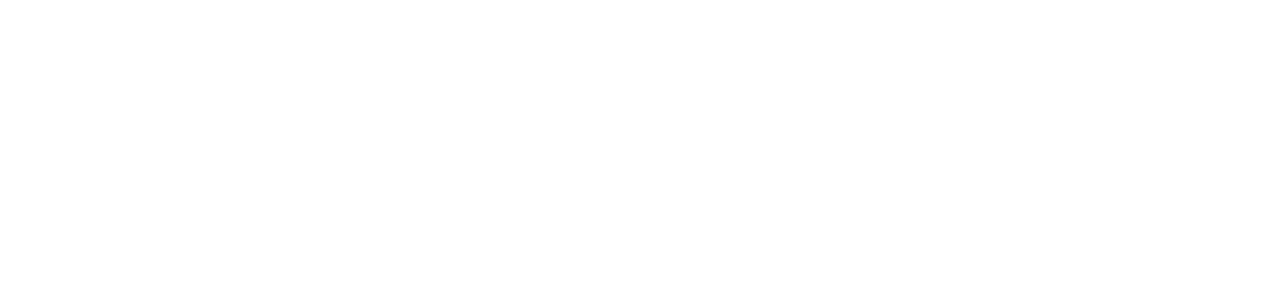
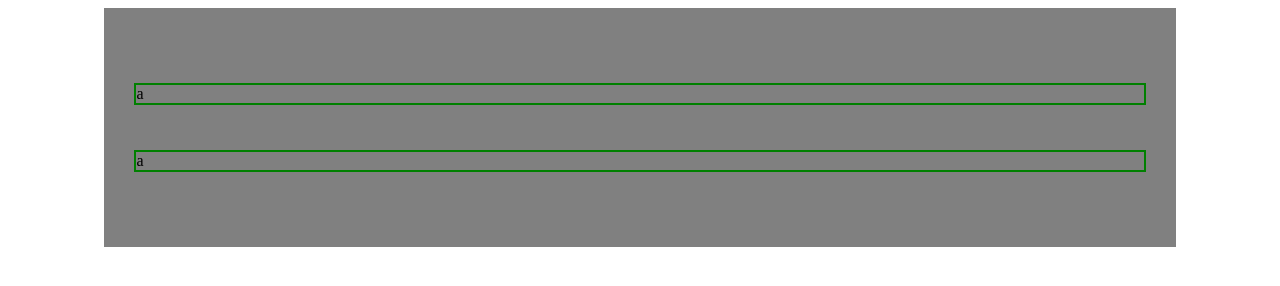
Before and after one commit to chdmark/datanyze-javascript, a plain HTML site: page index.html in a window 1280 px wide. Drawn offline with nearby package versions, Linux system fonts and the light colour scheme.

Commit message:
Add dom elements for row.

```diff
--- a/application.css
+++ b/application.css
@@ -0,0 +1,29 @@
+
+
+.schedule-container {
+	background-color: grey;
+	width: 80%;
+	margin: auto;
+	padding: 30px;
+
+
+
+}
+
+
+
+.events{
+
+
+}
+
+.row{
+	margin-top: 45px;
+	margin-bottom: 45px;
+}
+
+
+.start, .end {
+	border: 2px solid green;
+
+}
--- a/index.html
+++ b/index.html
@@ -8,9 +8,15 @@
 	<title>Datanyze Javascript Challenge</title>
 </head>
 <body>
-	<div id="end"> </div>
-	<div class="events"></div>
-	<div id="start"></div>
+	<div class="schedule-container">
+		<div class="end row">
+			a
+		</div>
+		<div class="events row"></div>
+		<div class="start row">
+			a
+		</div>
+	</div>
 
 </body>
 </html>
```
